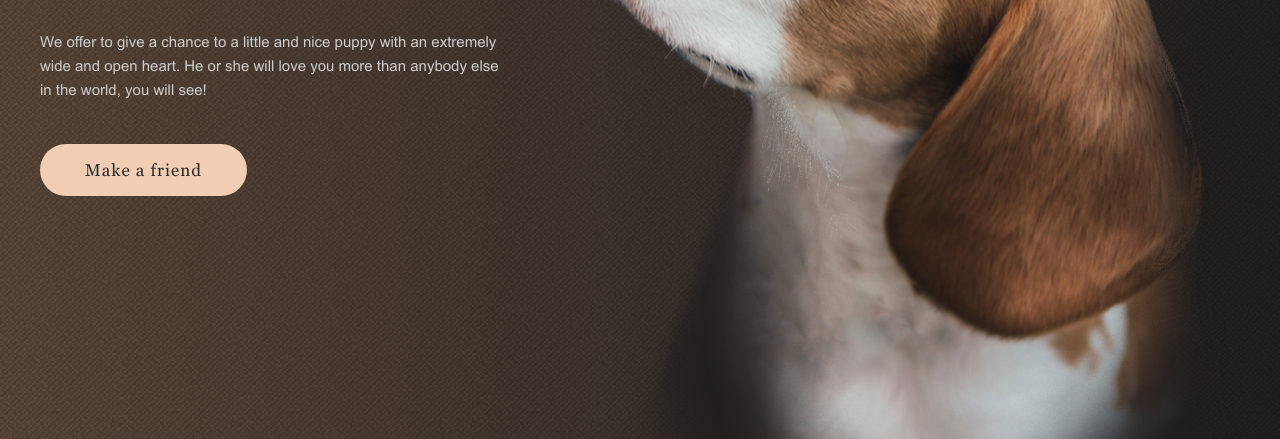
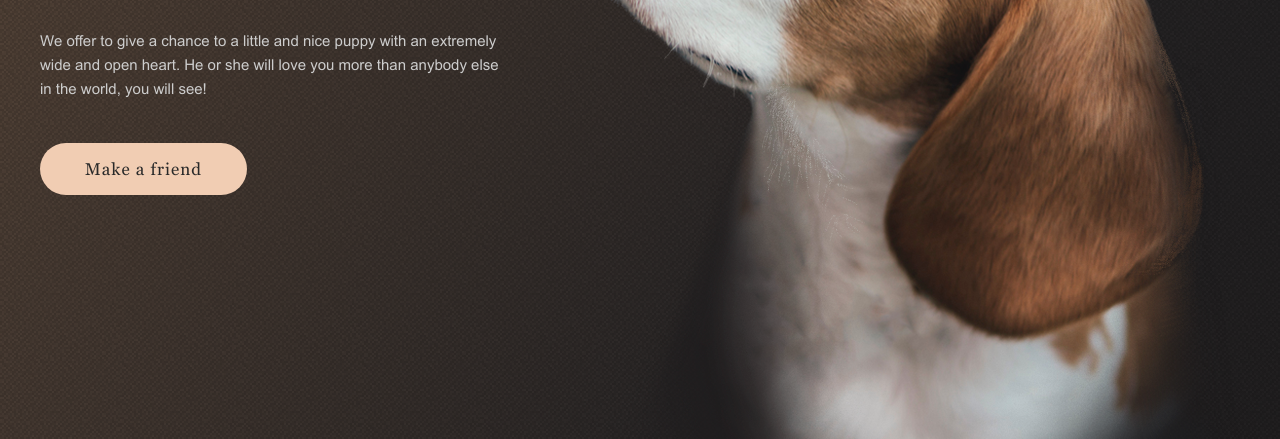
Before and after one commit to ReWired25/RSS-Main-Stages, a plain HTML site: page shelter/pages/main/index.html in a window 1280 px wide. Shown: the part 469-908 px from the top of the page. Drawn offline with Linux system fonts and the light colour scheme.

Commit message:
feat: add welcome section

```diff
--- a/shelter/pages/main/style.scss
+++ b/shelter/pages/main/style.scss
@@ -6,6 +6,8 @@
     font-family: Georgia;
     src: url(../../assets/fonts/georgia-regular.ttf);
 }
+
+/* Attention for students! Relative values are commented out for task's adaptive part. */
 
 /* ////////// basic normalize ////////// */
 
@@ -18,9 +20,9 @@
 /* ////////// wrapper, header ////////// */
 
 .wrapper {
-    max-width: 1280px;
+    width: 1280px;
+    // max-width: 1280px;
     margin: 0 auto;
-    background: linear-gradient(90deg, #5b483a 0%, #211f20 100%);
 }
 
 .header {
@@ -37,7 +39,6 @@
 .logo {
     display: block;
     width: 190px;
-    // width: 184px;
     text-decoration: none;
 }
 
@@ -46,8 +47,7 @@
     font-weight: 400;
     font-size: 32px;
     line-height: 35px;
-    letter-spacing: 0.07em;
-    // letter-spacing: 0.06em;
+    letter-spacing: 2px;
     color: #F1CDB3;
 }
 
@@ -69,7 +69,8 @@
 .menu__container {
     display: flex;
     padding-top: 16px;
-    gap: 35px;
+    // gap: 36px;
+    gap: 2.25em;
     list-style: none;
 }
 
@@ -94,7 +95,7 @@
     &::before {
         content: "";
         position: absolute;
-        bottom: -10px;
+        bottom: -7px;
         width: 100%;
         right: 0;
         height: 3px;
@@ -126,16 +127,21 @@
 .welcome {
     display: flex;
     gap: 42px;
+    // gap: 3%;
+    // gap: 2em;
     padding: 180px 40px 0px 40px;
-    background-image: url(../../assets/img/noise_transparent@2x.png);
+    background:  url(../../assets/img/noise_transparent@2x.png), linear-gradient(120deg, #5b483a 0%, #262425 70%, #211f20 100%);
 }
 
 .welcome-description {
+    // margin-top: 13.6%;
+    // margin-top: 10.2em;
     margin-top: 163px;
 }
 
 .welcome__title {
     font-family: Georgia;
+    // width: 70%;
     width: 310px;
     font-weight: 400;
     font-size: 44px;
@@ -144,6 +150,12 @@
 }
 
 .welcome__text {
+    // margin-top: 9%;
+    margin-top: 41px;
+}
+
+.welcome__button {
+    // margin-top: 9%;
     margin-top: 42px;
 }
 
@@ -153,10 +165,6 @@
     font-size: 15px;
     line-height: 24px;
     color: #CDCDCD;
-}
-
-.welcome__button {
-    margin-top: 42px;
 }
 
 .button {
@@ -178,3 +186,5 @@
         transition: 0.8s;
     }
 }
+
+/* ////////// section welcome (not only) ////////// */
```
Also changed, not shown: shelter/pages/main/style.css.
